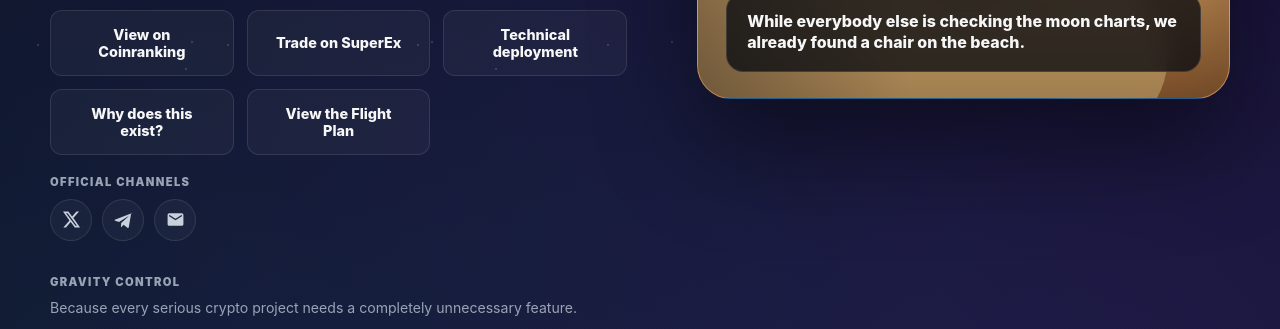
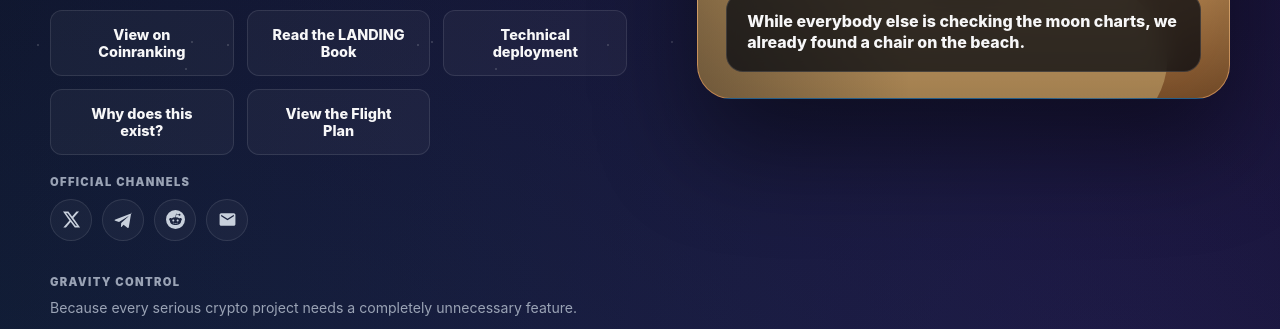
Before and after one commit to michelescalini-sketch/landing-coin, a website: page docs/index.html in a window 1280 px wide. Shown: the part 582-911 px from the top of the page. Drawn offline with Linux system fonts and the light colour scheme.

Commit message:
Update book link and add Reddit channel

```diff
--- a/docs/index.html
+++ b/docs/index.html
@@ -39,6 +39,7 @@
   "sameAs": [
     "https://x.com/LandingCoinFun",
     "https://t.me/LandingCoinCommunity",
+    "https://www.reddit.com/r/LandingCoin/",
     "https://bitcointalk.org/index.php?topic=5591610.0"
   ]
 }
@@ -817,8 +818,8 @@
         View on Coinranking
       </a>
 
-      <a class="button secondary" href="https://www.superex.com/en/FreeMarket/LANDING/697/LANDINGUSDT/523" target="_blank" rel="noopener">
-        Trade on SuperEx
+      <a class="button secondary" href="https://www.amazon.com/dp/B0HH8G84M6" target="_blank" rel="noopener">
+        Read the LANDING Book
       </a>
 
       <a class="button secondary" href="https://github.com/michelescalini-sketch/landing-coin/blob/main/MAINNET-DEPLOYMENT.txt" target="_blank" rel="noopener">
@@ -856,6 +857,16 @@
            title="Telegram">
           <svg viewBox="0 0 24 24" aria-hidden="true">
             <path d="M21.944 2.506L18.737 21.33c-.242 1.328-.875 1.655-1.773 1.03l-4.885-3.603-2.357 2.267c-.261.261-.479.479-.982.479l.351-4.978 9.061-8.187c.394-.351-.086-.547-.612-.196L6.34 15.196l-4.82-1.507c-1.048-.327-1.068-1.048.218-1.55L20.59 4.872c.875-.327 1.64.196 1.354 1.634Z"/>
+          </svg>
+        </a>
+
+        <a href="https://www.reddit.com/r/LandingCoin/"
+           target="_blank"
+           rel="noopener"
+           aria-label="Landing Coin on Reddit"
+           title="Reddit">
+          <svg viewBox="0 0 24 24" aria-hidden="true">
+            <path d="M12 0A12 12 0 0 0 0 12a12 12 0 0 0 12 12 12 12 0 0 0 12-12A12 12 0 0 0 12 0zm5.01 4.744c.688 0 1.25.561 1.25 1.249a1.25 1.25 0 0 1-2.498.056l-2.597-.547-.8 3.747c1.824.07 3.48.632 4.674 1.488.308-.309.73-.491 1.207-.491.968 0 1.754.786 1.754 1.754 0 .716-.435 1.333-1.01 1.614a3.111 3.111 0 0 1 .042.52c0 2.694-3.13 4.87-7.004 4.87-3.874 0-7.004-2.176-7.004-4.87 0-.183.015-.366.043-.534A1.748 1.748 0 0 1 4.028 12c0-.968.786-1.754 1.754-1.754.463 0 .898.196 1.207.49 1.207-.883 2.878-1.43 4.744-1.487l.885-4.182a.342.342 0 0 1 .14-.197.35.35 0 0 1 .238-.042l2.906.617a1.214 1.214 0 0 1 1.108-.701zM9.25 12C8.561 12 8 12.562 8 13.25c0 .687.561 1.248 1.25 1.248.687 0 1.248-.561 1.248-1.249 0-.688-.561-1.249-1.249-1.249zm5.5 0c-.687 0-1.248.561-1.248 1.25 0 .687.561 1.248 1.249 1.248.688 0 1.249-.561 1.249-1.249 0-.687-.562-1.249-1.25-1.249zm-5.466 3.99a.327.327 0 0 0-.231.094.33.33 0 0 0 0 .463c.842.842 2.484.913 2.961.913.477 0 2.105-.056 2.961-.913a.361.361 0 0 0 .029-.463.33.33 0 0 0-.464 0c-.547.533-1.684.73-2.512.73-.828 0-1.979-.196-2.512-.73a.326.326 0 0 0-.232-.095z"/>
           </svg>
         </a>
 
@@ -1340,6 +1351,7 @@
     Solana Mainnet<br>
     <a href="https://x.com/LandingCoinFun" target="_blank" rel="noopener">@LandingCoinFun on X</a><br>
     <a href="https://t.me/LandingCoinCommunity" target="_blank" rel="noopener">Telegram Community</a><br>
+    <a href="https://www.reddit.com/r/LandingCoin/" target="_blank" rel="noopener">Reddit Community</a><br>
     <a href="mailto:contact@landingcoin.fun">contact@landingcoin.fun</a><br>
     <a href="https://bitcointalk.org/index.php?topic=5591610.0" target="_blank" rel="noopener">Bitcointalk ANN</a><br>
     <a href="/why-landing-doesnt-promise-the-moon.html">Why Landing Doesn't Promise the Moon</a><br>
```
